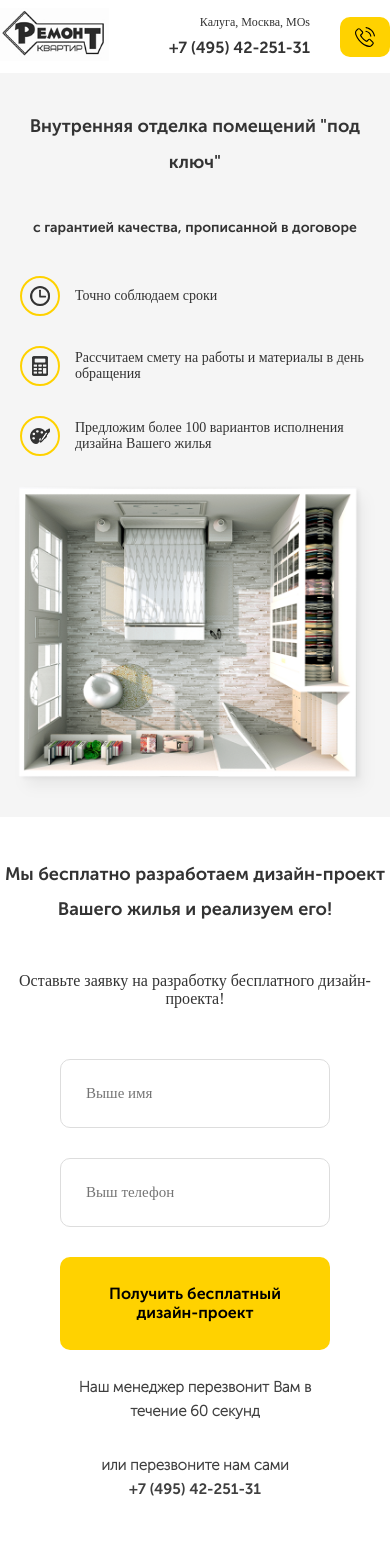
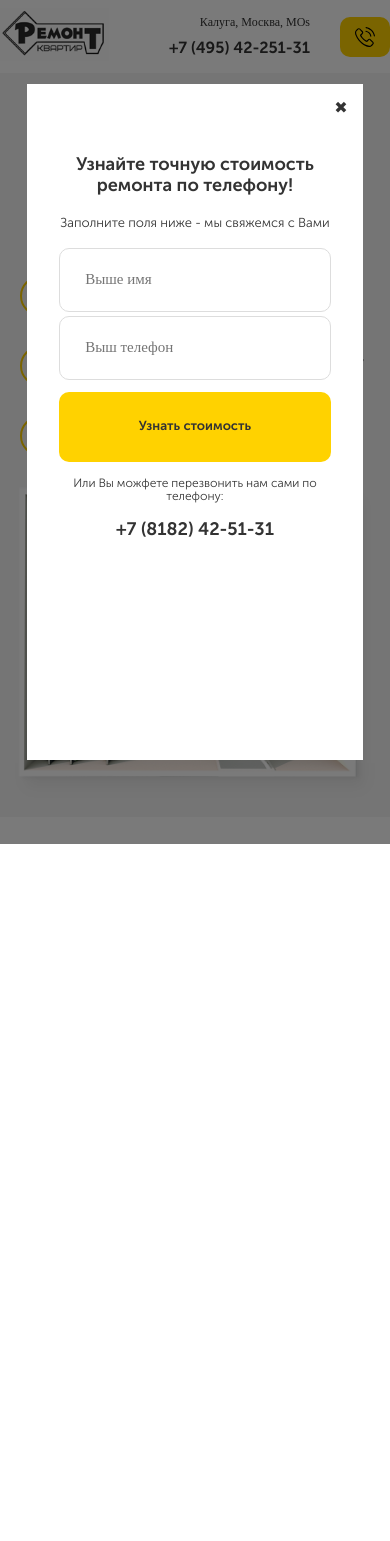
Before and after one commit to dimaShilov9645/working, a PHP site: page / in a window 390 px wide. After the commit the page ends 844 px from the top, so only its background shows below. Run offline with PHP 8.4, Linux system fonts and the light colour scheme.

Commit message:
Модальное окно

```diff
--- a/repair/index.html
+++ b/repair/index.html
@@ -20,7 +20,7 @@
 					<a class="header-text__phone" href="tel:+74954225131">+7 (495) 42-251-31</a>
 				</div>
 				<div class="header-text__button">
-					<button class="button button-media">
+					<button class="button button-media" id="button-callback">
 						<img class="hidden-img" src="img/header-phone.svg" alt="">
 						<span class="hidden-xs">Перезвоните мне</span></button>
 				</div>
@@ -87,6 +87,64 @@
 			</div>
 		</div>
 	</section>
+
+	<div class="modal modal_visible" id="modal-callback">
+		<div class="modal__dialog">
+			<div class="modal__close">&#10006;</div>
+			<div class="modal__services">
+				<div class="modal-product">
+					<div class="modal-product__img">
+						<img src="img/foma/forma1/icon1.jpg" alt="icon">
+					</div>
+					<div class="modal-product__text">
+						<h2 class="modal-product__title">Ванная комната</h2>
+						<p class="modal-product__price">135*150 - <span>31 000 руб.</span></p>
+						<p class="modal-product__price">170*170 - <span>43 000 руб.</span></p>
+					</div>
+				</div>
+				<div class="modal-product">
+					<div class="modal-product__img">
+						<img src="img/foma/forma1/icon2.jpg" alt="icon">
+					</div>
+					<div class="modal-product__text">
+						<h2 class="modal-product__title">Туалет</h2>
+						<p class="modal-product__price">135*70 - <span>14 000 руб.</span></p>
+					</div>
+				</div>
+				<div class="modal-product">
+					<div class="modal-product__img">
+						<img src="img/foma/forma1/icon3.jpg" alt="icon">
+					</div>
+					<div class="modal-product__text">
+						<h2 class="modal-product__title">Совмещенный санузел</h2>
+						<p class="modal-product__price">170*210 - <span>54 000 руб.</span></p>
+					</div>
+				</div>
+				<div class="modal__works">
+					<h2 class="modal__works__title">В стоимость работ входит</h2>
+						<p class="modal__works__text">Демонтаж старого покрытия стен и пола</p>
+						<p class="modal__works__text">Выравнивание стен гипсовыми составами</p>
+						<p class="modal__works__text">Грунтовка стен и пола антисептиком, бетоноконтактом</p>
+						<p class="modal__works__text">Монтаж кафельной плитки на полу и стенах</p>
+						<p class="modal__works__text">Установка реечного или натяжного потолка, светильников</p>
+				</div>
+			</div>
+			<div class="modal-form">
+				<h2 class="modal-form__title">Узнайте точную стоимость ремонта по телефону!</h2>
+				<span class="modal-form__subtitle">Заполните поля ниже - мы свяжемся с Вами</span>
+				<form action="#" class="modal-form-media">
+					<input type="text" class="input input-name modal-form__input" placeholder="Выше имя">
+					<input type="tel" class="input input-tel modal-form__input" placeholder="Выш телефон" pattern="^\+7\d{3}\d{7}$">
+					<button type="submit" class="button modal-form__button">Узнать стоимость</button>
+				</form>
+				<div class="modal-form__subbutton">
+						<p class="modal-form__subbutton__text">Или Вы можфете перезвонить нам сами по телефону:</p>
+						<p class="modal-form__subbutton__tel">+7 (8182) 42-51-31</p>
+				</div>
+			</div>
+		</div>
+	</div>
+<script src="https://code.jquery.com/jquery-3.3.1.min.js"></script>
 <script src="js/script.js"></script>
 </body>
 </html>
--- a/repair/js/script.js
+++ b/repair/js/script.js
@@ -0,0 +1,15 @@
+$(document).ready(function() {
+	$('#button-callback').on('click', function() {
+		$('#modal-callback').toggleClass('modal_visible');
+	});
+	$('.modal__close').on('click', function() {
+		$('#modal-callback').toggleClass('modal_visible');
+	});
+});
+
+/*document.querySelector('#button-callback').addEventListener('click', function() {
+	document.querySelector('#modal-callback').classList.toggle('modal_visible');
+});
+document.querySelector('.modal__close').addEventListener('click', function() {
+	document.querySelector('#modal-callback').classList.toggle('modal_visible');
+});*/
--- a/repair/sass/_media.sass
+++ b/repair/sass/_media.sass
@@ -10,6 +10,24 @@
 			transform-origin: center
 			transform: scale(1)
 			z-index: 1;
+@media (max-width: 1065px)
+	.modal
+		&__dialog
+		&__services
+			padding-top: 0px
+		&-product
+			margin: 20px 80px
+			flex-direction: column
+			&__text
+				margin-top: -115px
+				width: 80%
+			&__img
+				margin-top: 100px
+				width: 70%
+			&__price
+				display: none
+		&__works
+		 display: none
 @media (max-width: 992px)
 	.container
 		width: 767px
@@ -20,7 +38,11 @@
 				line-height: 36px
 		&-wrap
 			align-items: center
-
+	.modal
+		&-product
+			&__title
+				&:after
+					display: none
 
 
 @media (max-width: 768px)
@@ -49,7 +71,11 @@
 		 	text-align: center
 		&-advantages
 			margin: 0 auto
-
+	.modal
+		&-product
+			display: none
+		&__services
+			width: 0%
 	.form
 		margin: 0 auto
 		&__button
@@ -118,3 +144,28 @@
 					display: none
 	.form-media
 		text-align: center
+	.modal
+		&__dialog
+			height: 80%
+		&-form
+			width: 90%
+			&__title
+				margin-bottom: 20px
+				font-size: 18px
+			&__subtitle
+				font-size: 13px
+				padding-bottom: 15px
+			&__input
+				width: 90%
+				margin: 2px 0
+			&__button
+				width: 90%
+				margin-top: 10px
+				font-size: 13px
+			&__subbutton
+				width: 90%
+				font-size: 12px
+				&__text
+					margin: 15px 0 15px 0
+				&__tel
+					font-size: 18px
--- a/repair/sass/_mixins.sass
+++ b/repair/sass/_mixins.sass
@@ -1,4 +1,8 @@
 =bold
 	font-family: 'Museo Sans Cyrl 700' , sans-serif
+=thin
+	font-family: 'Museo Sans Cyrl 100' , sans-serif
+=medium
+	font-family: 'Museo Sans Cyrl 500' , sans-serif
 =light
-	font-family: 'Museo Sans Cyrl 100' , sans-serif
+	font-family: 'Museo Sans Cyrl 300' , sans-serif
--- /dev/null
+++ b/repair/sass/_modal.sass
@@ -0,0 +1,117 @@
+.modal
+	display: none
+	position: fixed
+	width: 100%
+	height: 100%
+	background-color: rgba(#000, 0.52)
+	left: 0
+	top: 0
+	z-index: 99
+	&_visible
+		display: flex
+	&__dialog
+		display: flex
+		width: 86%
+		height: 92%
+		background-color: #fff
+		margin: auto
+		justify-content: space-between
+		position: relative
+	&__close
+		position: absolute
+		top: 15px
+		right: 15px
+		&:hover
+			cursor: pointer
+		&:focus
+			outline: none
+	&__services
+		display: flex
+		flex-direction: column
+		background-color: rgb(247, 247, 247)
+		width: 51.2%
+		height: 100%
+		padding-top: 50px
+	&-product
+		display: flex
+		flex-direction: row
+		align-items: center
+		margin: 7px 80px
+		&__text
+			color: #000
+			+light
+			font-size: 16px
+			margin-left: 25px
+		&__title
+			font-size: 16px
+			padding: 0px
+			margin-top: -10px
+			&:after
+				content: ''
+				background-color: $primary-color
+				display: block
+				height: 2px
+				width: 43px
+				margin-top: 10px
+				margin-bottom: 12px
+		&__price
+			padding: 0px
+			margin: 0px
+			span
+				+bold
+	&__works
+		margin-left: 80px
+		font-size: 14px
+		color: #000
+		&__title
+			font-size: 14px
+			+bold
+			margin: 25px 0 20px 0
+		&__text
+			&:before
+				content: ''
+				background-color: $primary-color
+				display: inline-block
+				height: 7px
+				width: 7px
+				border-radius: 50%
+				margin-right: 15px
+	&-form
+		width: 370px
+		margin: 55px auto
+		text-align: center
+		color: #333333
+		&__title
+			margin-bottom: 40px
+			font-size: 22px
+			+bold
+		&__subtitle
+			display: block
+			padding-bottom: 34px
+			font-size: 16px
+			+light
+		&__input
+			width: 98%
+			height: 64px
+			margin: 7px 0
+		&__button
+			width: 96%
+			margin-top: 20px
+			height: 70px
+			font-size: 16px
+			+bold
+			color: #333333
+		&__subbutton
+			width: 280px
+			margin: 0 auto
+			font-size: 15px
+  		line-height: 1.333;
+			+light
+			&__text
+				margin: 22px 0 15px 0
+				padding: 0
+			&__tel
+				margin: 0
+				padding: 0
+				font-size: 24px
+				+bold
--- a/repair/sass/style.sass
+++ b/repair/sass/style.sass
@@ -6,6 +6,7 @@
 @import 'header'
 @import 'main'
 @import 'feedback'
+@import 'modal'
 
 *, *:before, *:after
 	box-sizing: border-box
```
Also changed, not shown: repair/css/style.css, repair/img/foma/forma1/icon1.jpg (added), repair/img/foma/forma1/icon2.jpg (added), repair/img/foma/forma1/icon3.jpg (added).
